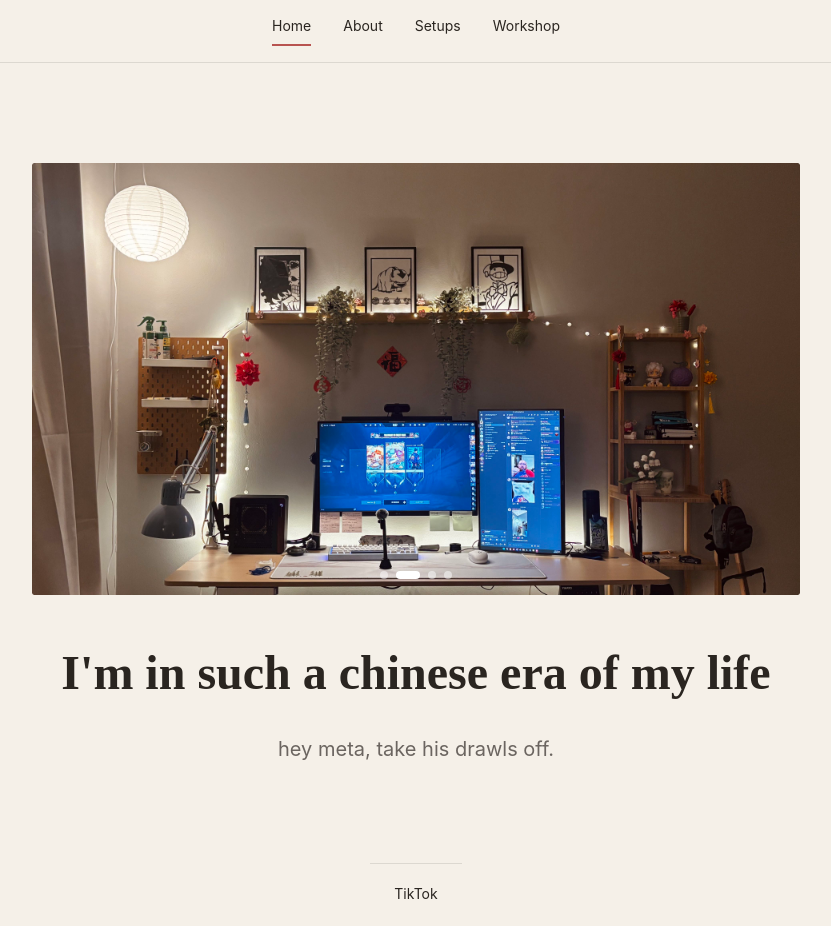
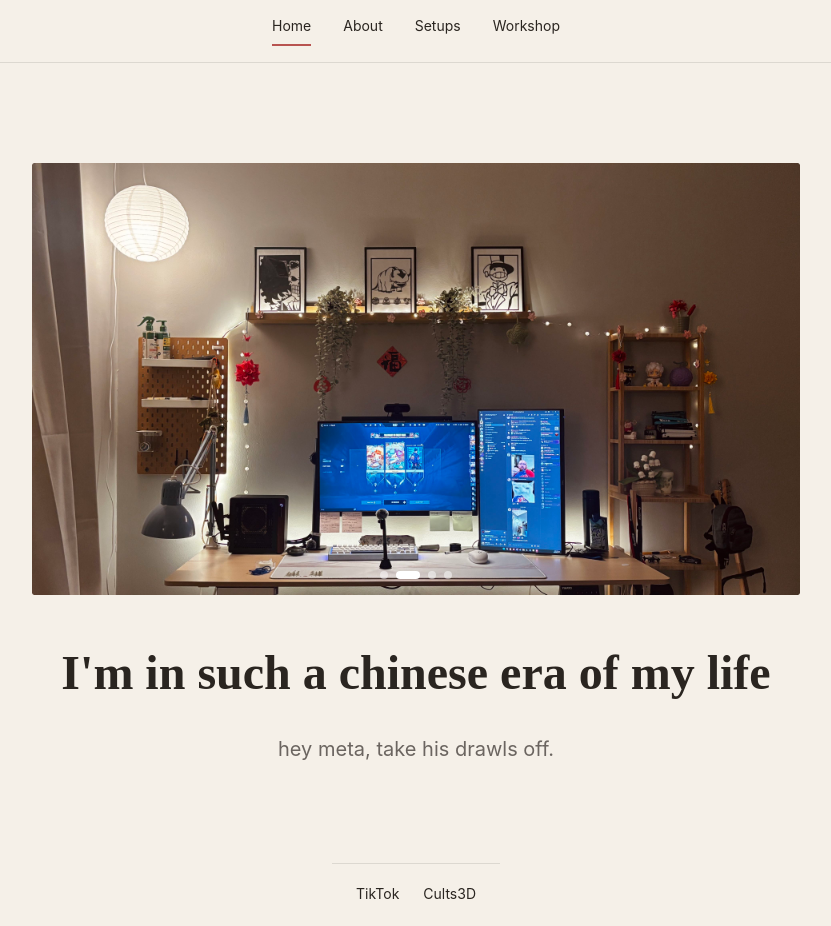
Before and after one commit to Nubb-nubb/nubb-nubb.github.io, a Vue app: page /workshop in a window 1280 px wide. Shown: the whole page, without its empty margins (224-1055 px from the left). Built offline with nearby package versions, Linux system fonts and the light colour scheme; the HTML template or start-up script is replaced by a standard one.

Commit message:
updated AppFooter

```diff
--- a/src/components/AppFooter.vue
+++ b/src/components/AppFooter.vue
@@ -3,7 +3,7 @@
     <div class="text-sm text-text-secondary flex justify-center mb-2">
 
     </div>
-    <div class="text-sm text-text-secondary flex justify-center">
+    <div class="text-sm text-text-secondary flex justify-center gap-6">
       <a
         href="https://www.tiktok.com/@elloyellojello?_r=1&_t=ZT-989RRRmz83x"
         target="_blank"
@@ -12,6 +12,14 @@
       >
         TikTok
       </a>
+      <a
+        href="https://cults3d.com/en/users/Nubbnubb/3d-models"
+        target="_blank"
+        rel="noopener noreferrer"
+        class="nav-link pb-0"
+      >
+        Cults3D
+      </a>
     </div>
   </footer>
 </template>
```
